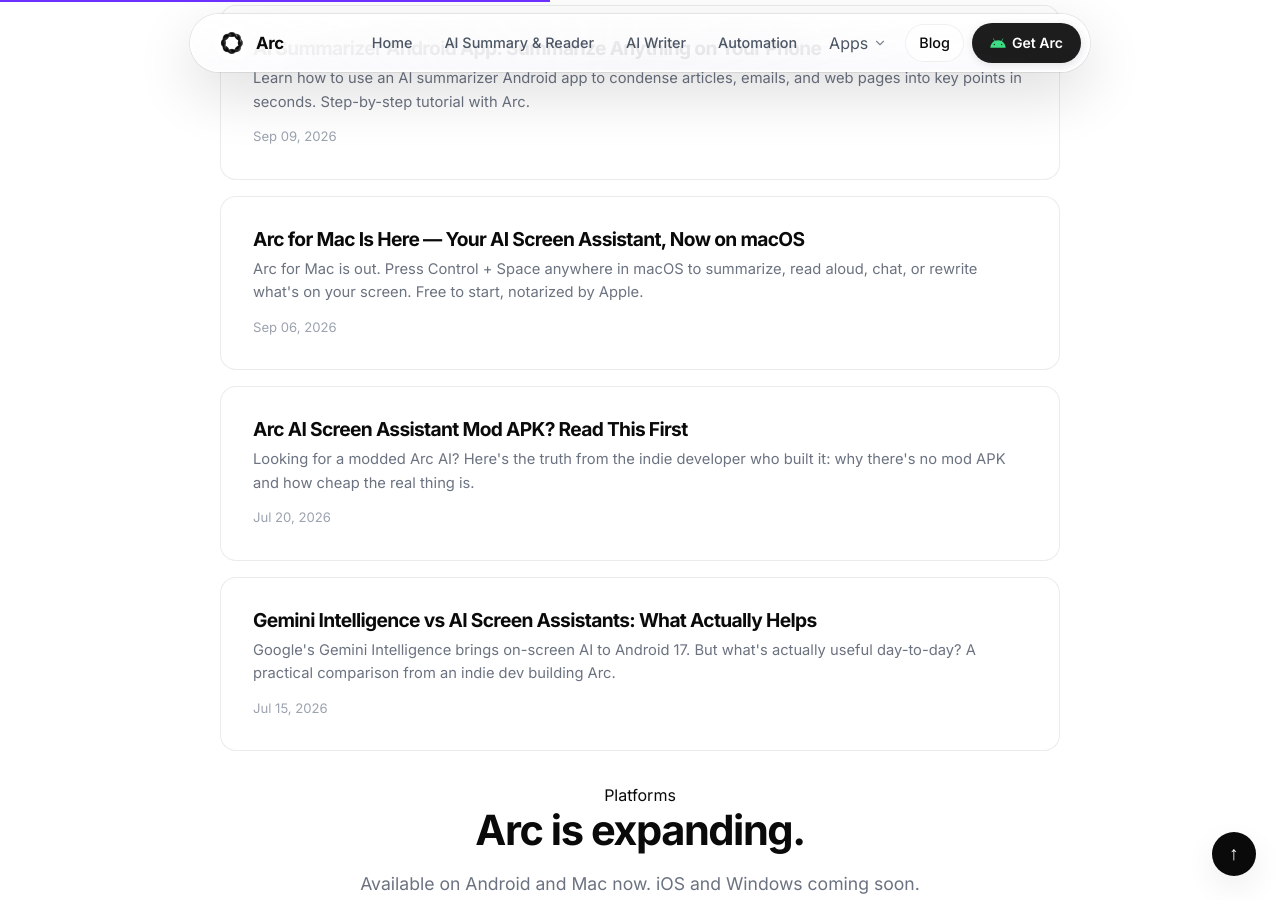
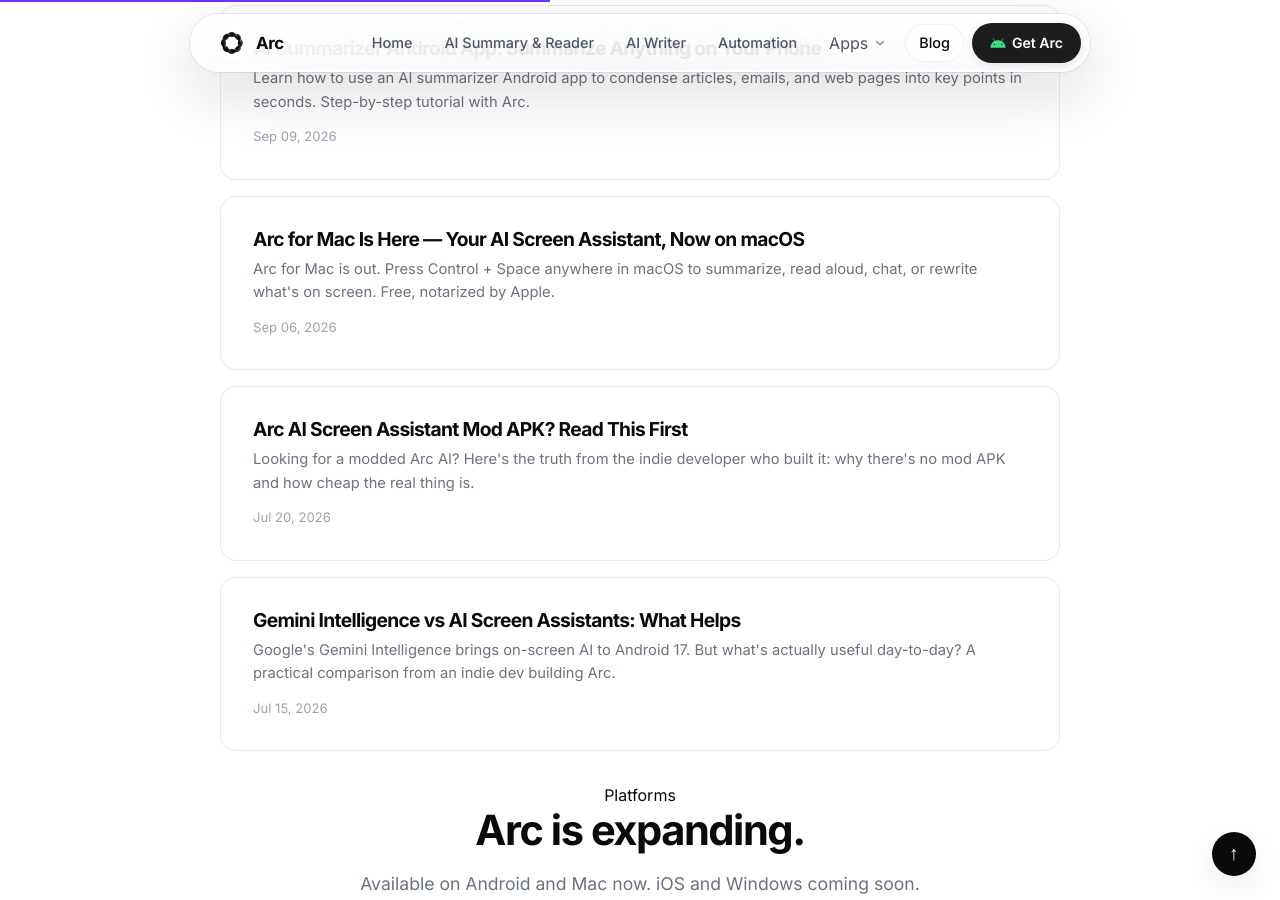
Before and after one commit to rethink-hub/arc, a Jekyll site: the page built from blog.md, in a window 1280 px wide and 900 px high, scrolled down 684 px. Built offline with Jekyll 4.4.1, drawn with Linux system fonts in a browser that asks for light colours.

Commit message:
SEO: fix remaining audit issues (privacy h2->h4 skip, trim 2 descs, shorten 1 title)

```diff
--- a/_posts/2026-07-15-gemini-intelligence-vs-ai-screen-assistants.md
+++ b/_posts/2026-07-15-gemini-intelligence-vs-ai-screen-assistants.md
@@ -1,6 +1,6 @@
 ---
 layout: blog
-title: "Gemini Intelligence vs AI Screen Assistants: What Actually Helps"
+title: "Gemini Intelligence vs AI Screen Assistants: What Helps"
 description: "Google's Gemini Intelligence brings on-screen AI to Android 17. But what's actually useful day-to-day? A practical comparison from an indie dev building Arc."
 date: 2026-07-15
 author: Mamata
--- a/_posts/2026-09-06-arc-for-mac-is-here.md
+++ b/_posts/2026-09-06-arc-for-mac-is-here.md
@@ -1,7 +1,7 @@
 ---
 layout: blog
 title: "Arc for Mac Is Here — Your AI Screen Assistant, Now on macOS"
-description: "Arc for Mac is out. Press Control + Space anywhere in macOS to summarize, read aloud, chat, or rewrite what's on your screen. Free to start, notarized by Apple."
+description: "Arc for Mac is out. Press Control + Space anywhere in macOS to summarize, read aloud, chat, or rewrite what's on screen. Free, notarized by Apple."
 date: 2026-09-06
 author: Rethink
 tags: ["macos", "arc-for-mac", "release", "ai-assistant", "productivity"]
```
Also changed, not shown: privacy.md (+1 -1 lines), terms.md (+1 -1 lines).
